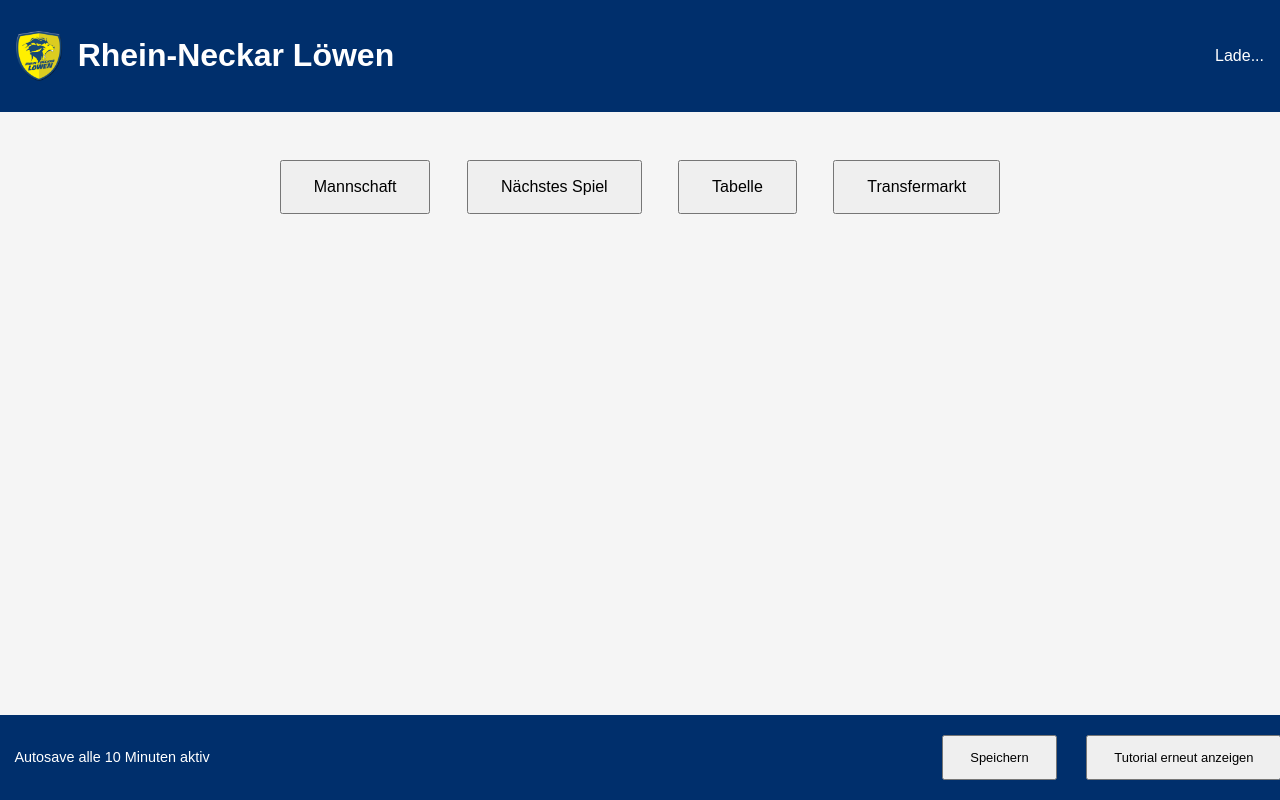
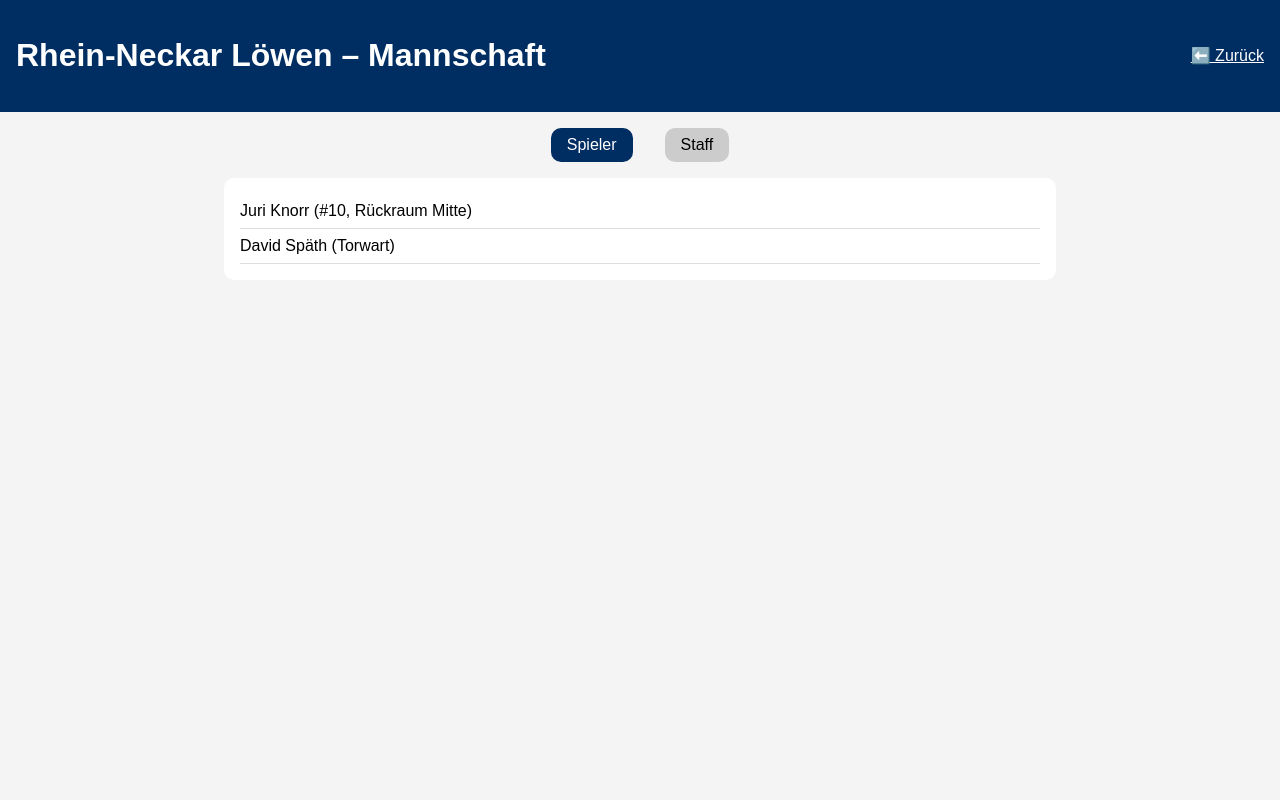
Before and after one commit to Beckmann24/Handball-Manger, a plain HTML site: page RNL.html in a window 1280 px wide. Drawn offline with Linux system fonts and the light colour scheme; no server answers.

Commit message:
Add files via upload

```diff
--- a/RNL.html
+++ b/RNL.html
@@ -1,117 +1,112 @@
 <!DOCTYPE html>
 <html lang="de">
 <head>
-  <meta charset="UTF-8" />
-  <meta name="viewport" content="width=device-width, initial-scale=1.0" />
-  <title>Rhein-Neckar Löwen - Handball Manager</title>
+  <meta charset="UTF-8">
+  <title>RNL – Mannschaft</title>
   <style>
-    body { margin: 0; font-family: Arial, sans-serif; background: #f5f5f5; }
-    header { display: flex; align-items: center; background: #002f6c; color: white; padding: 1em; }
-    header img { height: 50px; margin-right: 1em; }
-    main { padding: 2em; text-align: center; }
-    button { margin: 1em; padding: 1em 2em; font-size: 1em; }
-    #tutorial { display: none; position: fixed; inset: 0; background: rgba(0,0,0,0.9); color: white; padding: 2em; z-index: 1000; }
-    #tutorialContent { max-width: 600px; margin: auto; }
-    #bottomBar { position: fixed; bottom: 0; width: 100%; background: #002f6c; color: white; display: flex; justify-content: space-between; align-items: center; padding: 0.5em 1em; font-size: 0.9em; }
-    #bottomBar button { font-size: 0.9em; }
+    body {
+      font-family: Arial, sans-serif;
+      margin: 0;
+      background-color: #f4f4f4;
+    }
+    header {
+      background-color: #002D62;
+      color: white;
+      padding: 1em;
+      display: flex;
+      justify-content: space-between;
+      align-items: center;
+    }
+    .tabs {
+      display: flex;
+      justify-content: center;
+      margin-top: 1em;
+    }
+    .tab {
+      padding: 0.5em 1em;
+      margin: 0 1em;
+      background-color: #ccc;
+      border-radius: 10px;
+      cursor: pointer;
+    }
+    .tab.active {
+      background-color: #002D62;
+      color: white;
+    }
+    .list {
+      display: none;
+      margin: 1em auto;
+      max-width: 800px;
+      padding: 1em;
+      background: white;
+      border-radius: 10px;
+    }
+    .list.active {
+      display: block;
+    }
+    .item {
+      border-bottom: 1px solid #ddd;
+      padding: 0.5em 0;
+      cursor: pointer;
+    }
+    .details {
+      display: none;
+      margin-top: 0.5em;
+      font-size: 0.9em;
+      color: #444;
+    }
   </style>
-  <script type="module">
-    import { initializeApp } from "https://www.gstatic.com/firebasejs/10.12.0/firebase-app.js";
-    import { getAuth, onAuthStateChanged, signInWithEmailAndPassword, createUserWithEmailAndPassword } from "https://www.gstatic.com/firebasejs/10.12.0/firebase-auth.js";
-    import { getFirestore, doc, getDoc, setDoc } from "https://www.gstatic.com/firebasejs/10.12.0/firebase-firestore.js";
-
-    const firebaseConfig = {
-      apiKey: "AIzaSyC0TXos1yPKy-rEls2Ja8qpqPRa-4InIqs",
-      authDomain: "handball-manager-9cbd4.firebaseapp.com",
-      projectId: "handball-manager-9cbd4",
-      storageBucket: "handball-manager-9cbd4.firebasestorage.app",
-      messagingSenderId: "62181765828",
-      appId: "1:62181765828:web:2e43225e188d0099a34f91"
-    };
-
-    const app = initializeApp(firebaseConfig);
-    const auth = getAuth(app);
-    const db = getFirestore(app);
-
-    let currentUser = null;
-
-    onAuthStateChanged(auth, async user => {
-      if (user) {
-        currentUser = user;
-        document.getElementById("userName").textContent = user.email;
-
-        const docRef = doc(db, "tutorialStatus", user.uid);
-        const docSnap = await getDoc(docRef);
-        if (!docSnap.exists() || !docSnap.data().tutorialDone) {
-          zeigeTutorial();
-        }
-
-        startAutosave();
-      } else {
-        window.location.href = "index.html";
-      }
-    });
-
-    async function speichereSpielstand() {
-      if (!currentUser) return;
-      const saveData = {
-        gespeichertAm: new Date().toISOString(),
-        team: "RNL",
-        daten: { punkte: Math.floor(Math.random() * 10) + 10 }
-      };
-      await setDoc(doc(db, "spielstaende", currentUser.uid), saveData);
-      document.getElementById("autosaveInfo").textContent = "Letzter Autosave: " + new Date().toLocaleTimeString();
-    }
-
-    function startAutosave() {
-      speichereSpielstand();
-      setInterval(speichereSpielstand, 10 * 60 * 1000);
-    }
-
-    function zeigeTutorial() {
-      document.getElementById("tutorial").style.display = "block";
-    }
-
-    async function beendeTutorial() {
-      document.getElementById("tutorial").style.display = "none";
-      if (currentUser) {
-        await setDoc(doc(db, "tutorialStatus", currentUser.uid), { tutorialDone: true });
-      }
-    }
-  </script>
 </head>
 <body>
   <header>
-    <img src="images/rnl.png" alt="RNL Logo" />
-    <h1 style="margin-right:auto;">Rhein-Neckar Löwen</h1>
-    <span id="userName">Lade...</span>
+    <h1>Rhein-Neckar Löwen – Mannschaft</h1>
+    <a href="RNL.html" style="color:white;">⬅️ Zurück</a>
   </header>
 
-  <main>
-    <button onclick="window.location.href='RNLmannschaft.html'">Mannschaft</button>
-    <button onclick="alert('Nächstes Spiel: RNL vs. THW am 23.07.2025 um 17:30 Uhr in der SAP Arena')">Nächstes Spiel</button>
-    <button onclick="alert('Tabelle wird später eingefügt')">Tabelle</button>
-    <button onclick="window.location.href='RNLtransfer.html'">Transfermarkt</button>
-  </main>
-
-  <div id="tutorial">
-    <div id="tutorialContent">
-      <h2>Willkommen beim Handball Manager!</h2>
-      <p>1. <b>Mannschaft:</b> Infos zu Spielern, Stimmung, Verträge, Nummern usw.</p>
-      <p>2. <b>Nächstes Spiel:</b> Zeigt die nächste Partie und Details.</p>
-      <p>3. <b>Tabelle:</b> Deine Platzierung in der Liga.</p>
-      <p>4. <b>Transfermarkt:</b> Transfers & Scouting.</p>
-      <button onclick="beendeTutorial()">Tutorial beenden</button>
-      <button onclick="document.getElementById('tutorial').style.display='none'">X</button>
-    </div>
+  <div class="tabs">
+    <div class="tab active" onclick="switchTab('spieler')">Spieler</div>
+    <div class="tab" onclick="switchTab('staff')">Staff</div>
   </div>
 
-  <div id="bottomBar">
-    <span id="autosaveInfo">Autosave alle 10 Minuten aktiv</span>
-    <div>
-      <button onclick="speichereSpielstand()">Speichern</button>
-      <button onclick="zeigeTutorial()">Tutorial erneut anzeigen</button>
+  <div id="spieler" class="list active">
+    <!-- Beispiel-Spieler -->
+    <div class="item" onclick="toggleDetails(this)">
+      Juri Knorr (#10, Rückraum Mitte)
+      <div class="details">Alter: 24, Gehalt: 450.000 €, Marktwert: 1,2 Mio €</div>
     </div>
+    <div class="item" onclick="toggleDetails(this)">
+      David Späth (Torwart)
+      <div class="details">Alter: 22, Gehalt: 300.000 €, Marktwert: 850.000 €</div>
+    </div>
+    <!-- Weitere Spieler folgen -->
   </div>
+
+  <div id="staff" class="list">
+    <!-- Beispiel-Staff -->
+    <div class="item" onclick="toggleDetails(this)">
+      Sebastian Hinze – Cheftrainer
+      <div class="details">Cheftrainer seit 2022</div>
+    </div>
+    <div class="item" onclick="toggleDetails(this)">
+      Uwe Gensheimer – angehender Sportlicher Leiter
+      <div class="details">Ex-Nationalspieler, aktuelle Funktion: Koordination</div>
+    </div>
+    <!-- Weitere Staff-Mitglieder folgen -->
+  </div>
+
+  <script>
+    function switchTab(tabName) {
+      document.querySelectorAll(".tab").forEach(tab => tab.classList.remove("active"));
+      document.querySelectorAll(".list").forEach(list => list.classList.remove("active"));
+
+      document.querySelector(`.tab[onclick*="${tabName}"]`).classList.add("active");
+      document.getElementById(tabName).classList.add("active");
+    }
+
+    function toggleDetails(element) {
+      const details = element.querySelector('.details');
+      details.style.display = (details.style.display === 'block') ? 'none' : 'block';
+    }
+  </script>
 </body>
 </html>
```
